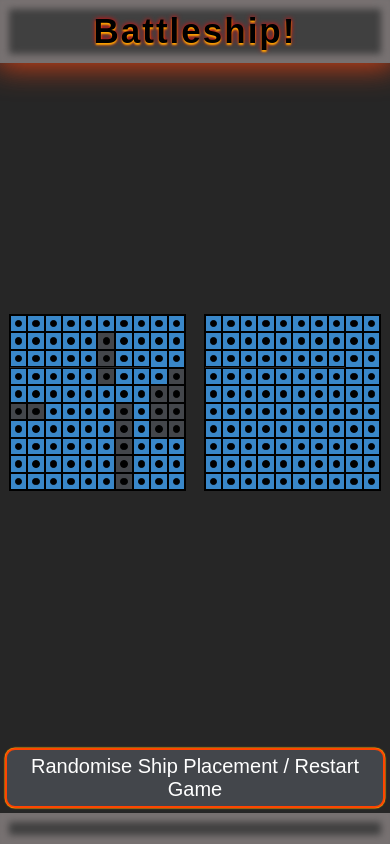
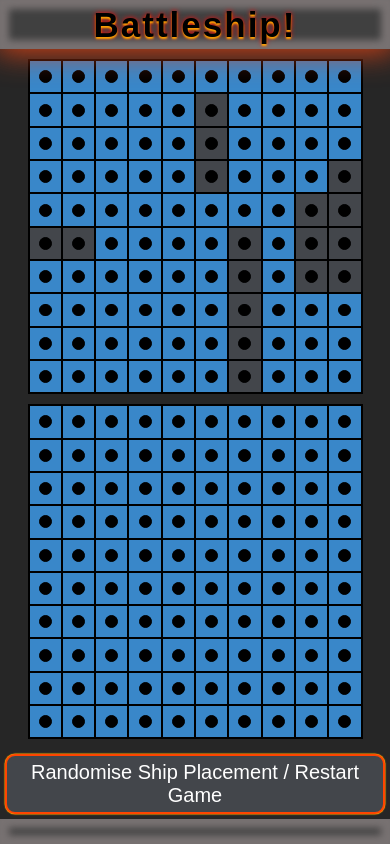
Before and after one commit to lsbdevops/battleship, a website built with webpack: page src/index.html in a window 390 px wide. Built offline with nearby package versions, Linux system fonts and the light colour scheme.

Commit message:
Add media queries to improve display for mobile
Change orientation of gameboards to vertical
when viewing on a mobile device.

```diff
--- a/src/style.css
+++ b/src/style.css
@@ -2,6 +2,7 @@
     font-family:Arial, Helvetica, sans-serif;
     font-size: 62.5%;
     --ship-bg-colour: #43464B;
+    box-sizing: border-box;
 }
 
 body {
@@ -129,3 +130,20 @@ header {
 button:hover {
     cursor: pointer;
 }
+
+@media only screen and (max-width: 500px) {
+    .game-display {
+        grid-template-rows: 1fr 1fr;
+        grid-template-columns: 1fr;
+        row-gap: 10px;
+    }
+    .game-display {
+        margin: 10px;
+    }
+}
+
+@media only screen and (max-height: 750px) {
+    .game-board {
+        max-width: 70%;
+    }
+}
```
